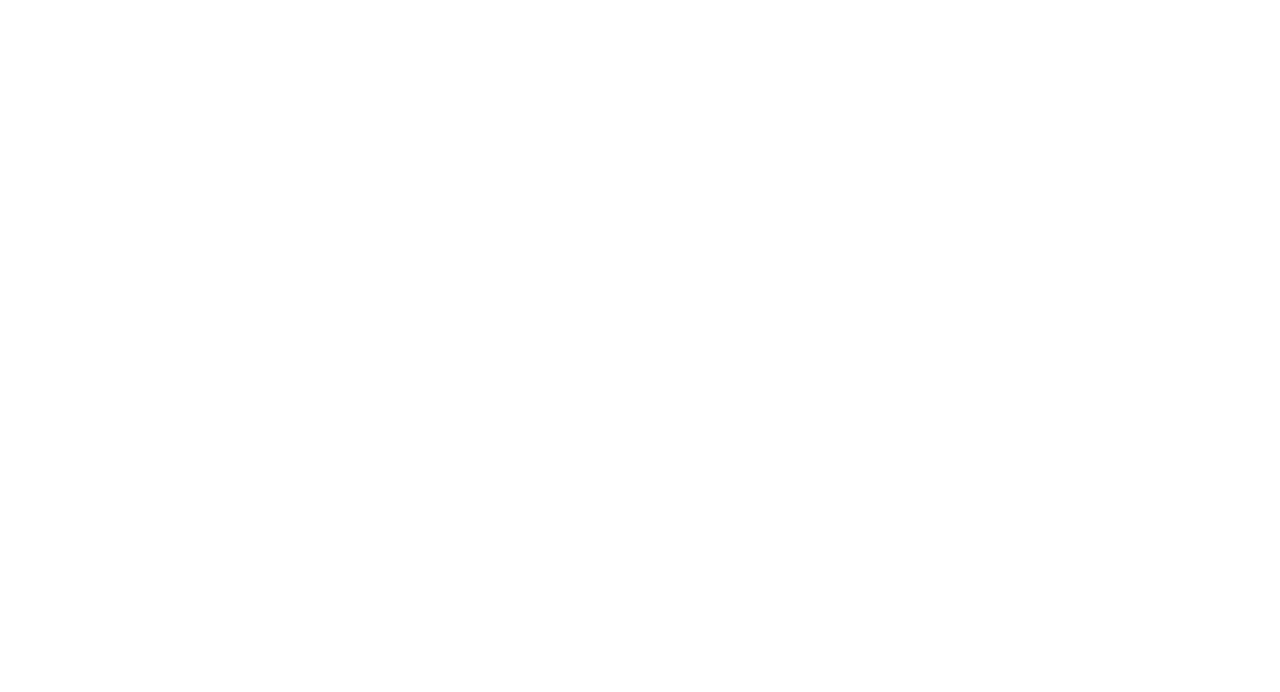
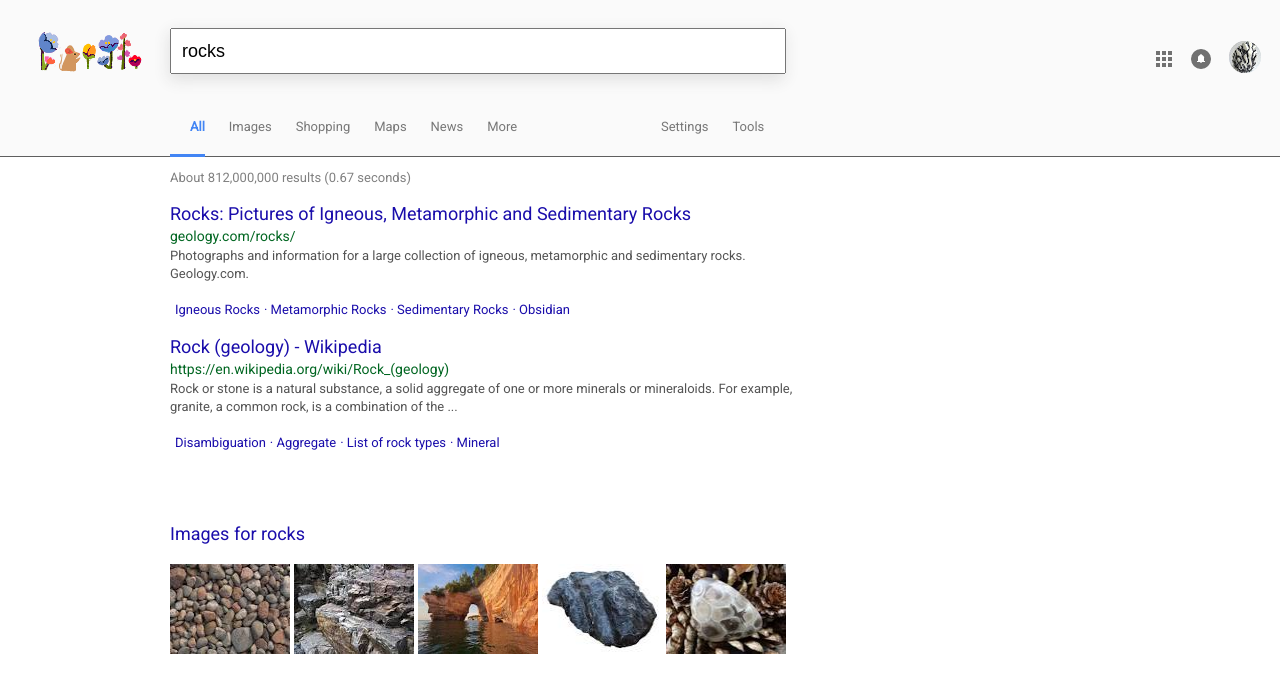
Before and after one commit to Arithmetics/google-homepage, a plain HTML site: page index.html in a window 1280 px wide. Drawn offline with Linux system fonts and the light colour scheme.

Commit message:
stopping point, will pass on to another project, think i got this one all good

```diff
--- a/index.html
+++ b/index.html
@@ -4,20 +4,98 @@
 <html>
 <head>
 
-  <link rel="stylesheet" type="text/css" href="/styles/google_style.css">
+  <link rel="stylesheet" type="text/css" href="\styles\google_style.css">
   <link href="https://fonts.googleapis.com/css?family=Roboto" rel="stylesheet">
 </head>
 
 
 <body>
+  <div class="grey">
   <div class="top">
+    <div class="pic_box">
+      <img src="images/flowers.png" />
+    </div>
+    <div class="form_box">
+      <form>
+        <input type="text" value="rocks">
+      </form>
+    </div>
+    <div class="icon_box">
+      <img id="nine" src="images/nine_boxes.PNG">
+      <img id="alert" src="images/alert.PNG">
+      <img id="user" src="images/user.PNG">
+    </div>
+
+  </div>
 
 
+  <div class="nav">
+    <ul style="list-style:none">
+      <li id="active">All</li>
+      <li>Images</li>
+      <li>Shopping</li>
+      <li>Maps</li>
+      <li>News</li>
+      <li>More</li>
+      <li></li>
+      <li></li>
+      <li></li>
+      <li></li>
+      <li></li>
+      <li >Settings</li>
+      <li>Tools</li>
+    </ul>
+  </div>
+  </div>
 
+  <div class="results">
+    <div class="search">
+      <p>About 812,000,000 results (0.67 seconds) </p>
+    </div>
+
+    <div class="card">
+      <h3>Rocks: Pictures of Igneous, Metamorphic and Sedimentary Rocks</h3>
+      <p class="url">geology.com/rocks/
+</p>
+      <p class="info">Photographs and information for a large collection of igneous, metamorphic and sedimentary rocks. Geology.com.</p>
+      <ul style="list-style:none">
+        <li>Igneous Rocks</li>
+        <li>· Metamorphic Rocks</li>
+        <li>· Sedimentary Rocks</li>
+        <li>· Obsidian</li>
+      </ul>
+
+    </div>
+
+    <div class="card">
+      <h3>Rock (geology) - Wikipedia</h3>
+      <p class="url">https://en.wikipedia.org/wiki/Rock_(geology)
+</p>
+      <p class="info">Rock or stone is a natural substance, a solid aggregate of one or more minerals or mineraloids. For example, granite, a common rock, is a combination of the ...</p>
+      <ul style="list-style:none">
+        <li>Disambiguation</li>
+        <li>· Aggregate</li>
+        <li>· List of rock types</li>
+        <li>· Mineral</li>
+      </ul>
+
+    </div>
+    <br>
+    <br>
+    <div class="card">
+      <h3>Images for rocks </h3>
+      <img src="images/rock1.jpg" />
+      <img src="images/rock2.jpg" />
+      <img src="images/rock3.jpg" />
+      <img src="images/rock4.jpg" />
+      <img src="images/rock5.jpg" />
+
+    </div>
 
   </div>
+
 </body>
 
 
 
-</htmL>
+</html>
--- a/styles/google_style.css
+++ b/styles/google_style.css
@@ -4,3 +4,151 @@
   padding: 0;
 
 }
+
+.grey {
+  background-color: #FAFAFA;
+
+  border-bottom: 1px solid #5F5F5F;
+}
+
+.top {
+  min-width: 1100px;
+  width: 100%;
+  height: 100px;
+}
+
+.pic_box {
+  width: 120px;
+  position: relative;
+  top: 30px;
+  left: 30px;
+
+}
+
+.form_box {
+  position: relative;
+  width: 613px;
+  left: 170px;
+  top: -20px;
+  margin-right: 30px;
+}
+
+form {
+  border-color: #E0E0E0;
+  box-shadow: 0px 5px 15px 1px #E0E0E0;
+}
+
+input {
+  width: 600px;
+  height: 40px;
+  padding-left: 10px;
+  font-size: 18px;
+
+}
+
+.icon_box {
+  width: 120px;
+  float: right;
+  position:relative;
+  right: 10px;
+  top: -65px;
+  padding-left: 100px;
+  margin-left: 100px;
+
+}
+
+.icon_box img {
+  margin: auto 0;
+  position: relative;
+}
+
+#alert {
+  top: 2px;
+  left: 3px;
+}
+
+#user {
+  top: 7px;
+}
+
+
+.nav {
+  min-width: 1100px;
+  width: 100%;
+  height: 20px;
+  margin:0px;
+
+  padding-bottom: 20px
+}
+
+.nav li {
+  display: inline-block;
+  color: #222222;
+  padding-left: 20px;
+  font-size: 13px;
+  color: rgb(119, 119, 119);
+}
+
+.nav ul {
+
+  display: block;
+  width: 1100px
+}
+
+#active {
+  margin-left: 130px;
+  border-bottom: 3px solid #4285f4;
+  color: #4285f4;
+  font-weight: bold;
+  padding-bottom: 20px
+}
+
+.results {
+  min-width: 650px;
+  padding-left: 170px;
+}
+
+.search {
+  color: #808080;
+  font-size: 13px;
+}
+
+.card {
+  width: 650px;
+
+}
+
+.card h3 {
+  color: #1A0DAB;
+  font-size: 18px;
+  margin-bottom: -10px;
+  font-weight: normal;
+}
+
+.card li {
+  display: inline-block;
+  position: relative;
+  text-align: left;
+  left: -35px;
+  font-size: 13px;
+  color: #1a0dab;
+}
+
+.url {
+  color: #006621;
+  font-size: 14px;
+  margin-bottom: -10px
+}
+
+.info {
+  color:#545454;
+  font-size: 13px;
+  line-height: 18px;
+}
+
+.card img {
+  height: 90px;
+  width: 120px;
+  padding-top: 30px;
+
+}
```
Also changed, not shown: images/flowers.png (added), images/rock1.jpg (added), images/rock2.jpg (added), images/rock3.jpg (added), images/rock4.jpg (added), images/rock5.jpg (added).
